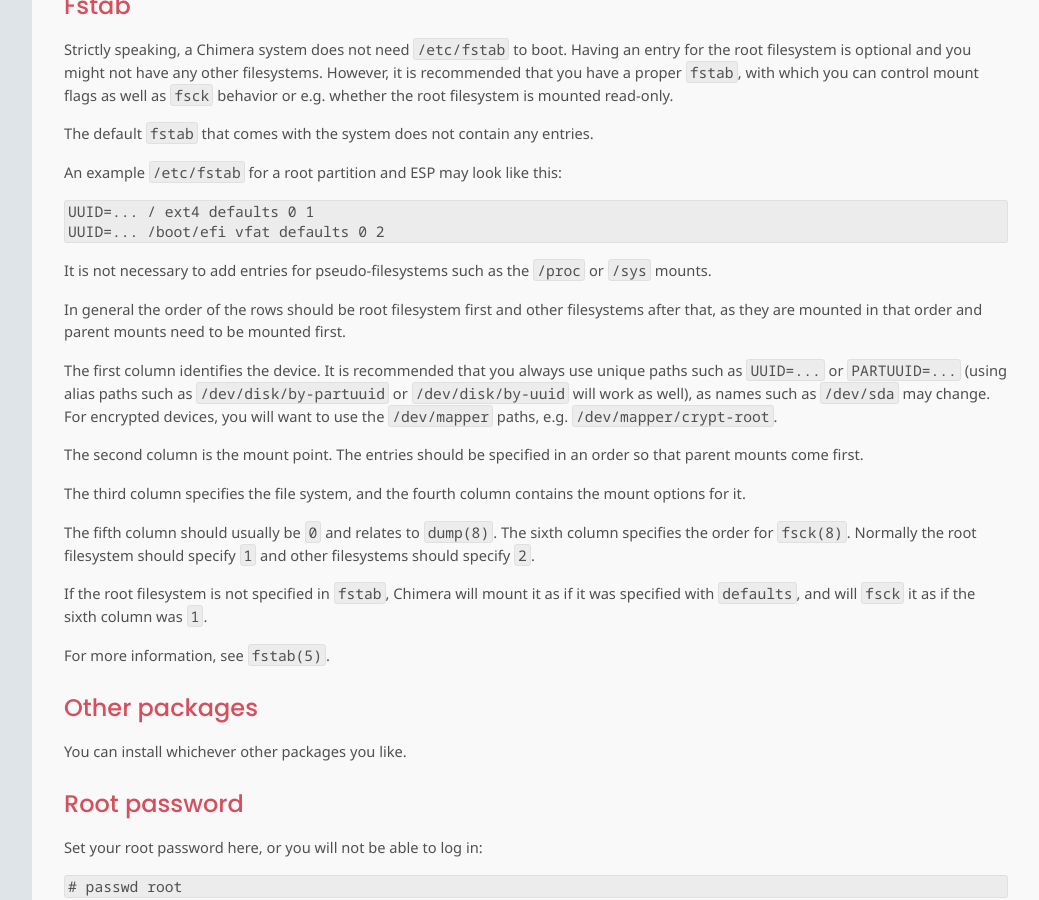
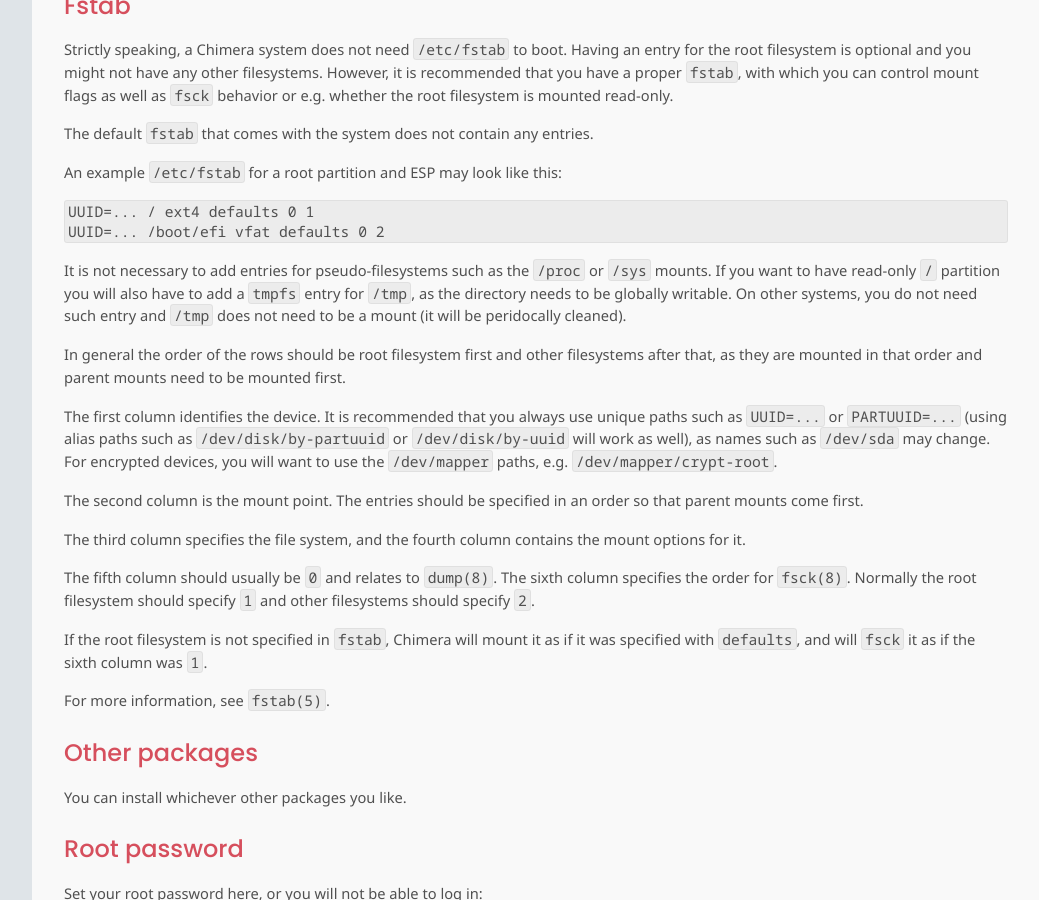
Before and after one commit to chimera-linux/chimera-linux.github.io, a Jekyll site: the page built from _docs/installation/live/install.md, in a window 1280 px wide and 900 px high, scrolled down 2511 px. Shown: the whole window, without its empty margins (240-1279 px from the left). Built offline with Jekyll 4.4.1, drawn with Linux system fonts in a browser that asks for light colours.

Commit message:
add note for read-only /

````diff
--- a/_docs/installation/live/install.md
+++ b/_docs/installation/live/install.md
@@ -180,7 +180,11 @@
 ```
 
 It is not necessary to add entries for pseudo-filesystems such as the
-`/proc` or `/sys` mounts.
+`/proc` or `/sys` mounts. If you want to have read-only `/` partition
+you will also have to add a `tmpfs` entry for `/tmp`, as the directory
+needs to be globally writable. On other systems, you do not need such
+entry and `/tmp` does not need to be a mount (it will be peridocally
+cleaned).
 
 In general the order of the rows should be root filesystem first and
 other filesystems after that, as they are mounted in that order and
````
